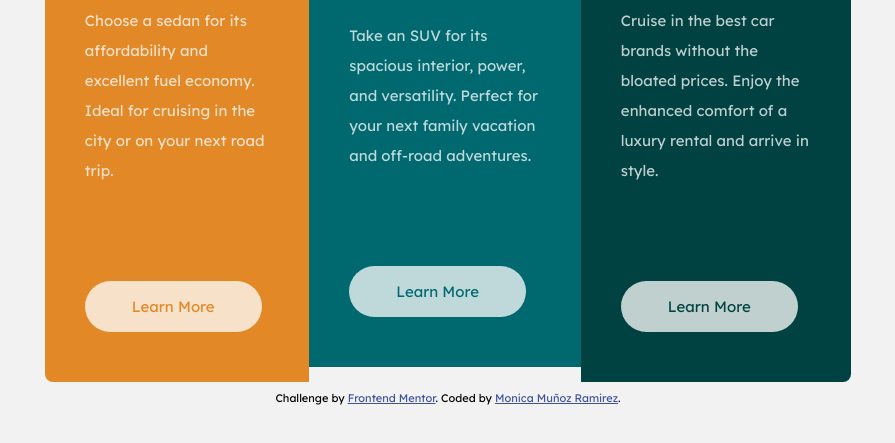
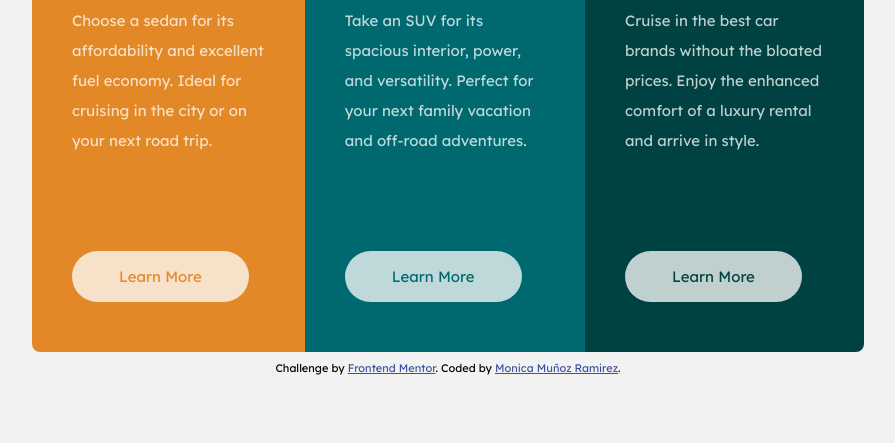
Before and after one commit to Monica-MR/3-column-preview-card-SOLUTION, a plain HTML site: page index.html in a window 1280 px wide. Shown: the part 357-800 px from the top of the page, without its empty margins (192-1087 px from the left). Drawn offline with Linux system fonts and the light colour scheme.

Commit message:
Update app.css

```diff
--- a/css/app.css
+++ b/css/app.css
@@ -36,7 +36,7 @@ body{
 }
 @media (min-width: 1100px ){
     .cards{
-        max-width: 63%;
+        max-width: 65%;
         display: flex;
         align-items: center;
         margin-top: 10%;
```
